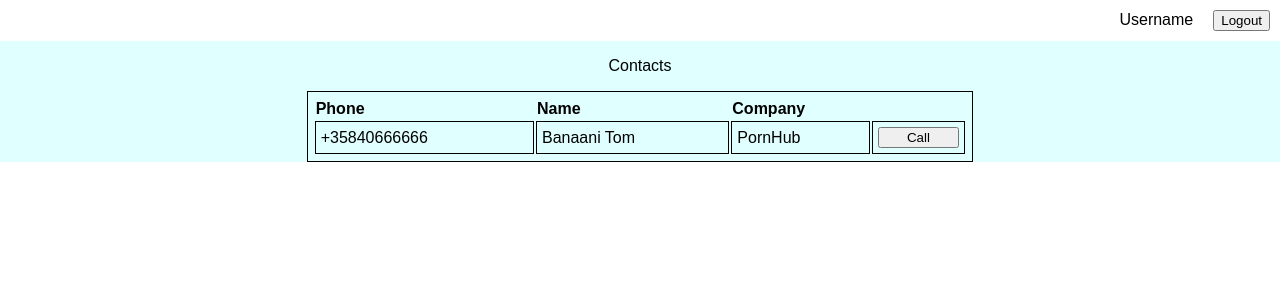
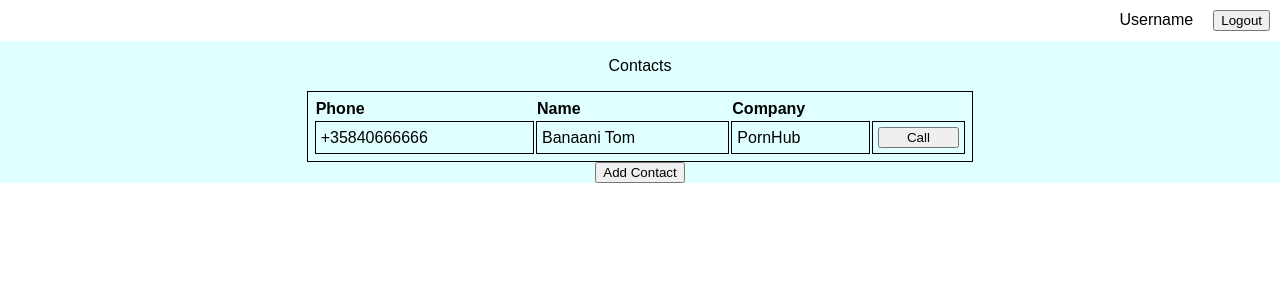
Before and after one commit to HeyyD/WebCaller, a React (Create React App) app in the folder webcaller/: page / in a window 1280 px wide. Both pictures are taken after typing "Sample", "Sample" into the empty fields and a click on the button "Login". Shown: the top 300 px of the page. Built offline with nearby package versions, Linux system fonts and the light colour scheme.

Commit message:
Modify Contacts
-(render) Fix html syntax
-(Contacts) Add constructor

```diff
--- a/webcaller/src/Contacts.js
+++ b/webcaller/src/Contacts.js
@@ -1,22 +1,36 @@
 import React, { Component } from 'react';
 
+import './styles/MainView.css'
+
 class Contacts extends Component {
+
+  constructor(props) {
+    super(props);
+  }
+
   render() {
     //TODO: Contact class
     return (
+      <div>
         <table>
+          <thead>
             <tr>
               <th>Phone</th>
               <th>Name</th>
               <th>Company</th>
             </tr>
+          </thead>
+          <tbody>
             <tr>
               <td>+35840666666</td>
               <td>Banaani Tom</td>
               <td>PornHub</td>
               <td><button>Call</button></td>
             </tr>
+          </tbody>
         </table>
+        <button>Add Contact</button>
+      </div>
     );
   }
 }
```
Lines whose indentation alone changed are shown as unchanged.
